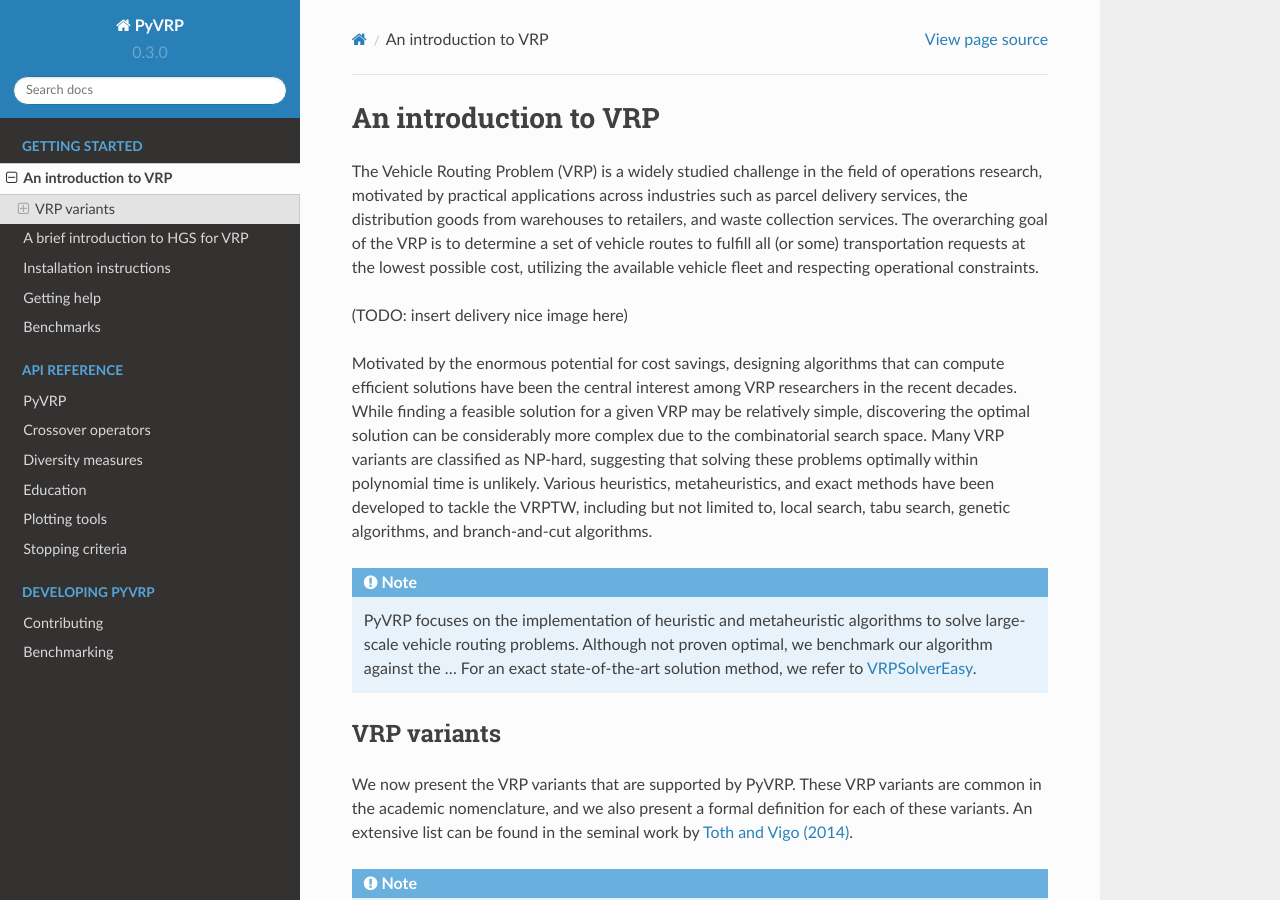
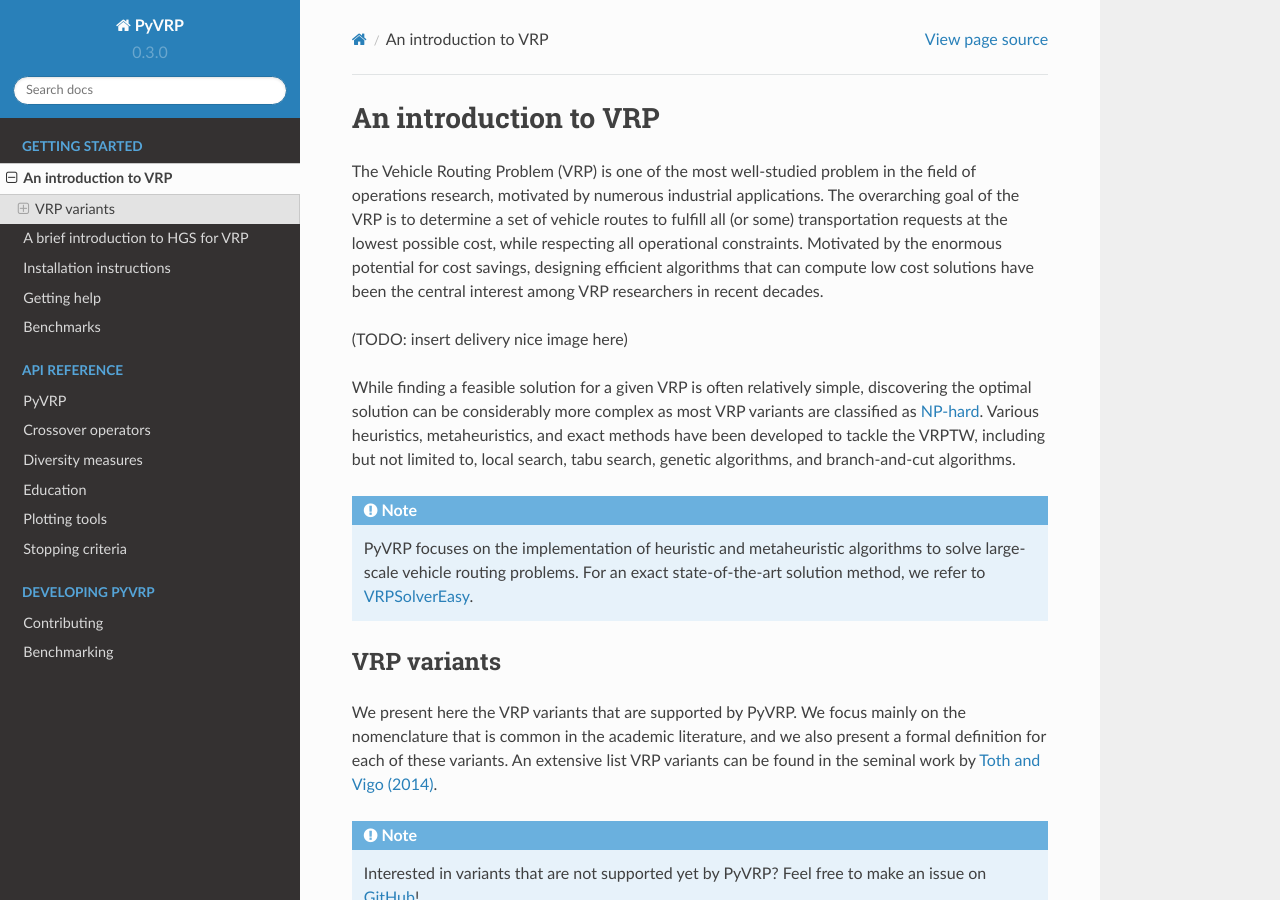
Before and after one commit to PyVRP/PyVRP, a Sphinx documentation site: the page built from docs/source/setup/introduction_to_vrp.rst, in a window 1280 px wide and 900 px high. Built offline with Sphinx 7.4.7 and the Read the Docs theme 2.0.0, drawn with Linux system fonts in a browser that asks for light colours; pages that are not in the unit, such as notebooks, are missing from menus; some of the changed text lies outside the part shown.

Commit message:
Update intro to VRP

```diff
--- a/docs/source/setup/introduction_to_vrp.rst
+++ b/docs/source/setup/introduction_to_vrp.rst
@@ -1,27 +1,24 @@
 An introduction to VRP
 ======================
 
-The Vehicle Routing Problem (VRP) is a widely studied challenge in the field of operations research, motivated by practical applications across industries such as parcel delivery services, the distribution goods from warehouses to retailers, and waste collection services.
-The overarching goal of the VRP is to determine a set of vehicle routes to fulfill all (or some) transportation requests at the lowest possible cost, utilizing the available vehicle fleet and respecting operational constraints.
+The Vehicle Routing Problem (VRP) is one of the most well-studied problem in the field of operations research, motivated by numerous industrial applications. The overarching goal of the VRP is to determine a set of vehicle routes to fulfill all (or some) transportation requests at the lowest possible cost, while respecting all operational constraints.
+Motivated by the enormous potential for cost savings, designing efficient algorithms that can compute low cost solutions have been the central interest among VRP researchers in  recent decades.
 
 (TODO: insert delivery nice image here)
 
-Motivated by the enormous potential for cost savings, designing algorithms that can compute efficient solutions have been the central interest among VRP researchers in the recent decades.
-While finding a feasible solution for a given VRP may be relatively simple, discovering the optimal solution can be considerably more complex due to the combinatorial search space.
-Many VRP variants are classified as NP-hard, suggesting that solving these problems optimally within polynomial time is unlikely.
+While finding a feasible solution for a given VRP is often relatively simple, discovering the optimal solution can be considerably more complex as most VRP variants are classified as `NP-hard <https://en.wikipedia.org/wiki/NP-hardness>`_.
 Various heuristics, metaheuristics, and exact methods have been developed to tackle the VRPTW, including but not limited to, local search, tabu search, genetic algorithms, and branch-and-cut algorithms.
 
 .. note::
 
-    PyVRP focuses on the implementation of heuristic and metaheuristic algorithms to solve large-scale vehicle routing problems. Although not proven optimal, we benchmark our algorithm against the ...
-    For an exact state-of-the-art solution method, we refer to `VRPSolverEasy <https://github.com/inria-UFF/VRPSolverEasy>`_.
+    PyVRP focuses on the implementation of heuristic and metaheuristic algorithms to solve large-scale vehicle routing problems. For an exact state-of-the-art solution method, we refer to `VRPSolverEasy <https://github.com/inria-UFF/VRPSolverEasy>`_.
 
 
 VRP variants
 ---------------------------
 
-We now present the VRP variants that are supported by PyVRP. These VRP variants are common in the academic nomenclature, and we also present a formal definition for each of these variants.
-An extensive list can be found in the seminal work by `Toth and Vigo (2014) <https://doi.org/10.1137/1.9780898718515>`_.
+We present here the VRP variants that are supported by PyVRP. We focus mainly on the nomenclature that is common in the academic literature, and we also present a formal definition for each of these variants.
+An extensive list VRP variants can be found in the seminal work by `Toth and Vigo (2014) <https://doi.org/10.1137/1.9780898718515>`_.
 
 .. note::
 
@@ -31,6 +28,7 @@ In the following, we consider a complete graph :math:`G=(V,A)`, where :math:`V`
 The vertex set :math:`V` is partitioned into :math:`V=\{0\} \cup V_c`, where :math:`0` represents the depot and :math:`V_c=\{1, \dots, n\}` denotes the set of :math:`n` customers.
 Each arc :math:`(i, j) \in A` has a weight :math:`d_{ij} \ge 0` that represents the travel distance from :math:`i \in V` to :math:`j \in V`, which need not to be symmetric and/or euclidean.
 The fleet of vehicles :math:`K = \{1, 2, \dots, |K| \}` is assumed to be available at the depot and operate at identical costs.
+
 
 Capacitated vehicle routing problem
 ^^^^^^^^^^^^^^^^^^^^^^^^^^^^^^^^^^^
@@ -50,15 +48,14 @@ Note that most vehicle routing problem variants are extensions of the CVRP.
 Vehicle routing problem with time windows
 ^^^^^^^^^^^^^^^^^^^^^^^^^^^^^^^^^^^^^^^^^
 
-The Vehicle Routing Problem with Time Windows (VRPTW) is an extension which introduces timing constraints.
-
-In the VRPTW, each customer is associated with a time window during which the delivery must occur.
-The time window is defined as an interval, often denoted as [:math:`e_i`, :math:`l_i`], where :math:`e_i` represents the earliest time the customer can accept the delivery and :math:`l_i` represents the latest time the customer can accept the delivery.
-Moreover, each customer has a service time :math:`s_i \ge 0`.
+The Vehicle Routing Problem with Time Windows (VRPTW) is a variant of the VRP that introduces timing constraints.
+Each arc :math:`(i, j) \in A` have an additional weight :math:`t_{ij}`, denoting the travel time from client :math:`i` to :math:`j`.
+Each customer :math:`i \in V_c` has a demand :math:`q_{i} \ge 0`, a service time :math:`s_{i} \ge 0` and a (hard) time window :math:`\left[e_i, l_i\right]` that denotes the earliest and latest time that service can start.
 A vehicle is allowed to arrive at a customer location before the beginning of the time window, but it must wait for the window to open to start the delivery.
 Each vehicle must return to the depot before the end of the depot time window :math:`H`.
-A feasible solution to the VRPTW consists of a set of routes where each vehicle arrives at each customer location within the specified time window and returns to the depot in time. Additionally, the solution must ensure that each customer is visited exactly once.
-The objective of the VRPTW is to find a feasible solution that minimizes the overall travel cost.
+
+A feasible solution to the VRPTW consists of a set of routes where each vehicle arrives at each customer location within the specified time window and returns to the depot in time.
+The objective is to find a feasible solution that minimizes the overall travel cost, which is often defined as the total distance.
 
 .. hint::
     Check out :ref:`this example notebook </examples/vrptw.ipynb>` in which we solve a VRPTW instance.
```
